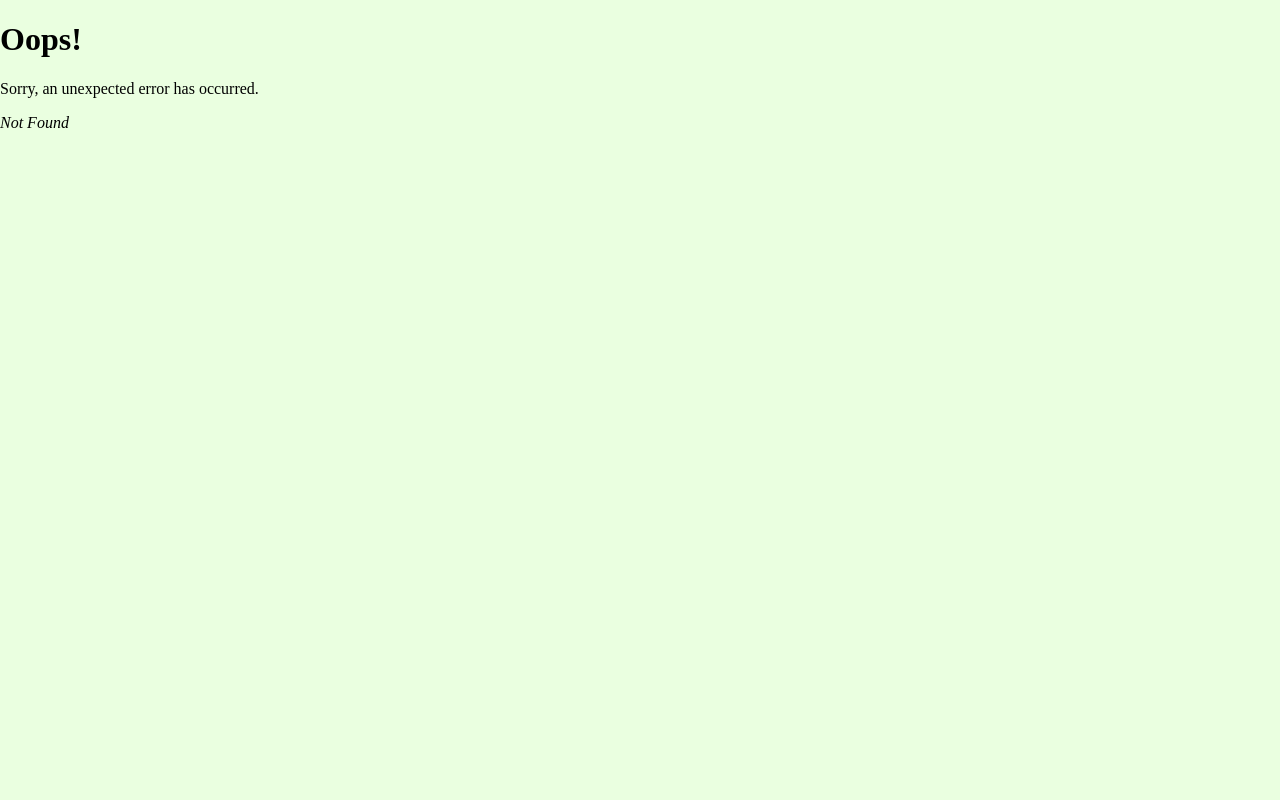
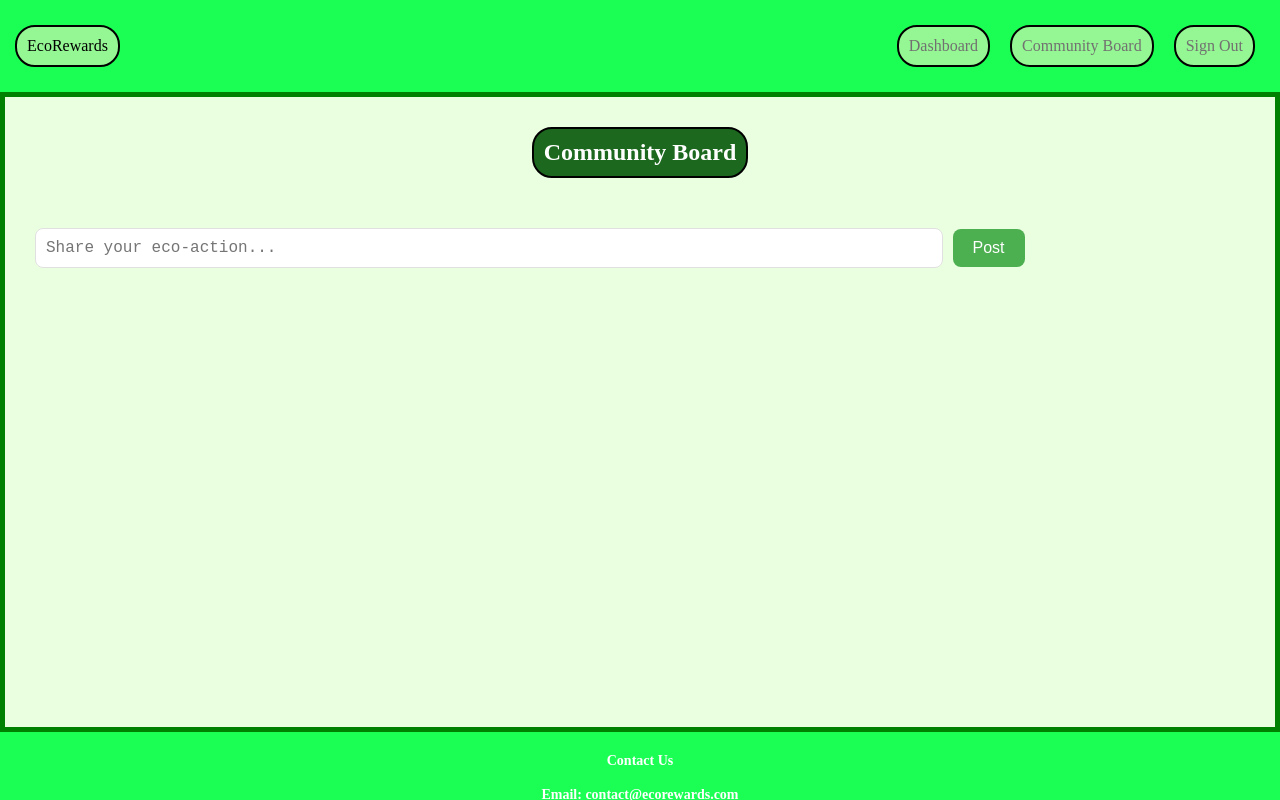
Before and after one commit to Devarasen/EcoRewards, a React (Vite) app in the folder client/: page /community in a window 1280 px wide. Before the commit this address had no page. Built offline with nearby package versions, Linux system fonts and the light colour scheme.

Commit message:
initial style update setup

```diff
--- /dev/null
+++ b/client/src/App.css
@@ -0,0 +1,24 @@
+*, *::before, *::after {
+  box-sizing: border-box;
+}
+
+body, html {
+  height: 100%;
+  margin: 0;
+  overflow-x: hidden;
+}
+
+body {
+  padding: 0;
+  background-color: rgb(234, 255, 224);
+}
+
+.app-container {
+    display: flex;
+    flex-direction: column;
+    min-height: 100vh;
+}
+
+.content-container {
+    flex: 1;
+}
--- a/client/src/App.jsx
+++ b/client/src/App.jsx
@@ -1,10 +1,11 @@
 import { Outlet } from 'react-router-dom';
 import { ApolloClient, ApolloProvider, InMemoryCache, createHttpLink } from '@apollo/client';
 import { setContext } from '@apollo/client/link/context';
-import Navbar from './components/Navbar';
+// import Navbar from './components/Navbar';
 import Footer from './pages/Footer';
+import Header from './pages/Header';
 import AuthService from './utils/auth';  // Ensure proper casing
-import './index.css';
+import './App.css';
 
 const httpLink = createHttpLink({
   uri: '/graphql',
@@ -29,10 +30,14 @@ const client = new ApolloClient({
 
 function App() {
   return (
-    <ApolloProvider client={client}>
-      <Navbar />
-      <Outlet />
-      <Footer />
+    <ApolloProvider client={client} >
+      <div className="app-container">
+        <Header />
+        <div className="content-container">
+          <Outlet />
+        </div>
+        <Footer />
+      </div>
     </ApolloProvider>
   );
 }
--- a/client/src/index.css
+++ /dev/null
@@ -1,5 +0,0 @@
-body {
-  margin: 0;
-  padding: 0;
-  background-color: rgb(234, 255, 224);
-}
--- a/client/src/main.jsx
+++ b/client/src/main.jsx
@@ -1,6 +1,5 @@
 import ReactDOM from 'react-dom/client'
 import { createBrowserRouter, RouterProvider } from 'react-router-dom'
-import './index.css';
 
 import App from './App.jsx'
 import CommunityBoard from './pages/CommunityBoard.jsx'
@@ -20,7 +19,7 @@ const router = createBrowserRouter([
         element: <LandingPage />
       },
       {
-        path: '/communityboard',
+        path: '/community',
         element: <CommunityBoard />
       },
       {
--- a/client/src/pages/CommunityBoard.jsx
+++ b/client/src/pages/CommunityBoard.jsx
@@ -1,4 +1,6 @@
 import { useState } from 'react';
+import '../styles/CommunityBoard.css';
+
 
 const CommunityBoard = () => {
   const [posts, setPosts] = useState([]);
@@ -39,6 +41,7 @@ const CommunityBoard = () => {
           placeholder="Share your eco-action..."
           value={newPost}
           onChange={(e) => setNewPost(e.target.value)}
+          rows="2"
         />
         <button onClick={handlePostSubmit}>Post</button>
       </div>
--- a/client/src/pages/Dashboard.jsx
+++ b/client/src/pages/Dashboard.jsx
@@ -1,4 +1,5 @@
 import { useState } from 'react';
+import '../styles/Dashboard.css';
 
 const Dashboard = () => {
   // Replace this mock data with actual data retrieval logic
--- a/client/src/pages/Header.jsx
+++ b/client/src/pages/Header.jsx
@@ -6,15 +6,15 @@ function Header () {
   return (
     <header className="app-header">
       <nav className="header-nav">
-        <Link to="/" className="logo">
-          EcoRewards
-        </Link>
+        <span className="logo-container">
+            <Link to="/" className="logo">EcoRewards</Link>
+        </span>
         <ul className="nav-links">
           <li>
             <Link to="/dashboard">Dashboard</Link>
           </li>
           <li>
-            <Link to="/profile">Profile</Link>
+            <Link to="/community">Community Board</Link>
           </li>
           <li>
             <Link to="/signout">Sign Out</Link>
--- a/client/src/styles/CommunityBoard.css
+++ b/client/src/styles/CommunityBoard.css
@@ -0,0 +1,50 @@
+.community-board {
+    padding: 30px;
+    border: solid green 5px;
+    min-height: 80vh;
+    text-align: center;
+}
+
+.community-board h2 {
+    border: 2px solid black;
+    border-radius: 20px;
+    background-color: #1c681f;
+    color: white;
+    display: inline-block;
+    padding: 10px;
+    margin-bottom: 50px;
+    margin-top: 0px;
+}
+
+.post-form {
+    text-align: center;
+    display: flex;
+    align-items: center; /* Align items vertically centered */
+    gap: 10px;
+}
+
+.post-form textarea {
+    width: 75%;
+    padding: 10px;
+    border: 1px solid #e0e0e0;
+    border-radius: 8px;
+    font-size: 16px;
+    resize: none;
+    outline: none;
+    height: 40px;
+}
+
+.post-form button {
+    padding: 10px 20px;
+    border: none;
+    background-color: #4CAF50;
+    color: white;
+    border-radius: 8px;
+    cursor: pointer;
+    font-size: 16px;
+    transition: background-color 0.3s;
+}
+
+.post-form button:hover {
+    background-color: #45a049;
+}
--- a/client/src/styles/Dashboard.css
+++ b/client/src/styles/Dashboard.css
@@ -0,0 +1,17 @@
+.dashboard {
+    padding: 30px;
+    border: solid green 5px;
+    min-height: 80vh;
+    text-align: center;
+}
+
+.dashboard h2 {
+    border: 2px solid black;
+    border-radius: 20px;
+    background-color: #1c681f;
+    color: white;
+    display: inline-block;
+    padding: 10px;
+    margin-bottom: 10px;
+    margin-top: 0px;
+}
--- a/client/src/styles/Footer.css
+++ b/client/src/styles/Footer.css
@@ -6,8 +6,6 @@ footer {
     font-size: 14px;
     font-weight: bold;
     width: 100%;
-    bottom: 0;
-    z-index: 1;
 }
 
 footer a {
--- a/client/src/styles/Header.css
+++ b/client/src/styles/Header.css
@@ -1,19 +1,63 @@
+header {
+    background-color: rgb(27, 255, 84);
+    padding: 15px;
+    width: 100%;
+}
+
+.app-header {
+    display: flex;
+    justify-content: space-between;
+    align-items: center;
+    width: 100%;
+}
+
+header nav {
+    display: flex;
+    width: 100%;
+    justify-content: space-between;
+    align-items: center;
+    width: 100%;
+    flex-direction: row;
+}
+
+.logo-container {
+    display: flex;
+    align-items: center;
+    border: 2px solid black;
+    border-radius: 20px;
+    padding: 10px;
+    background-color: rgb(148, 247, 148);
+}
+
+.logo-container a {
+    text-decoration: none; /* Remove the underline */
+    color: rgb(0, 0, 0); /* Set the text color to white */
+}
+
 nav ul {
+    display: flex;
+    justify-content: flex-end;
     list-style-type: none;
     margin: 0;
     padding: 0;
-    display: flex;
-    justify-content: center;
 }
 
 nav li {
     margin: 10px;
-    padding: 0;
+    padding: 10px;
     cursor: pointer;
     border-radius: 15px;
+    border: 2px solid black;
+    border-radius: 20px;
+    background-color: rgb(148, 247, 148);
 }
 
-header {
-    background-color: rgb(27, 255, 84);
-    padding: 15px;
+nav li a { /* Targeting the anchor tags within the list items */
+    text-decoration: none; /* Remove the underline */
+    color: rgb(114, 112, 112); /* Set the text color to white */
 }
+
+nav li a:hover { /* Optional: add a hover effect if you wish */
+    color: rgb(0, 0, 0); /* Change to a different color on hover, for example */
+    transform: scale(1.1);
+}
```
Also changed, not shown: client/src/pages/Footer.jsx (line endings or trailing spaces), 1 other file (tests, documents, lock files or other folders).
